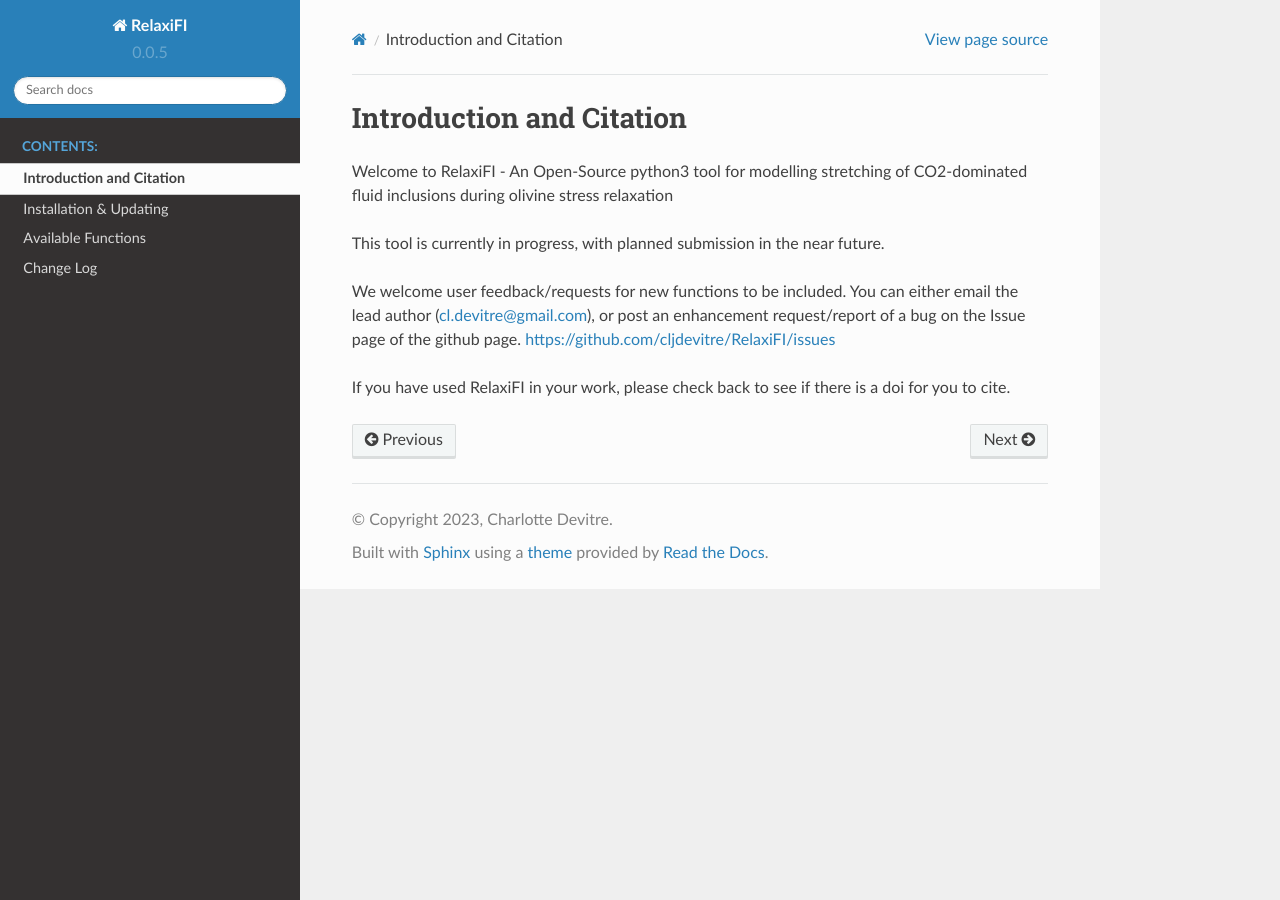
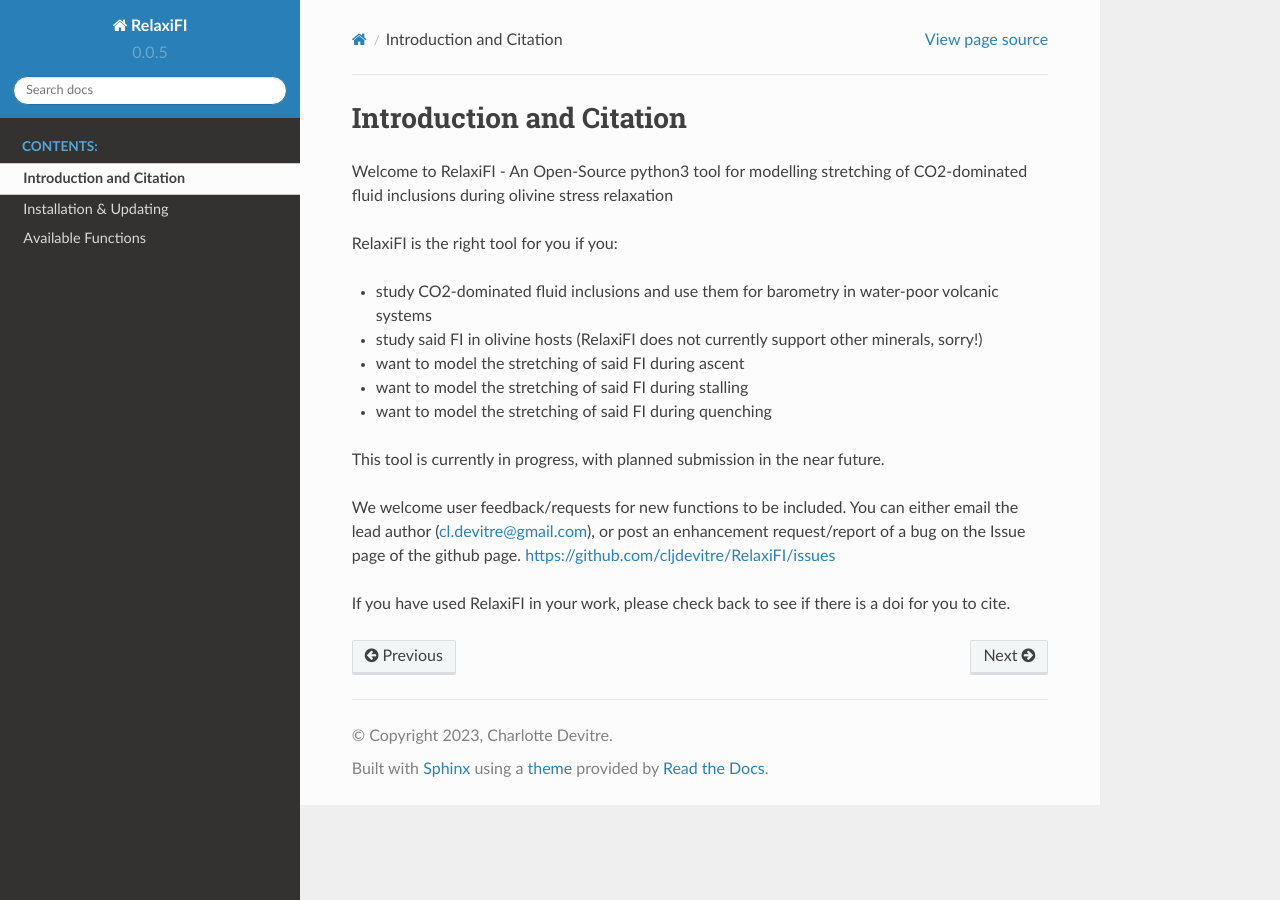
Before and after one commit to cljdevitre/FIstretch, a Sphinx documentation site: the page built from docs/source/introduction.rst, in a window 1280 px wide. Built offline with Sphinx 7.4.7 and the Read the Docs theme 2.0.0, drawn with Linux system fonts in a browser that asks for light colours; pages that are not in the unit, such as notebooks, are missing from menus.

Commit message:
changes to aesthetics of docs

```diff
--- a/docs/source/available_functions.rst
+++ b/docs/source/available_functions.rst
@@ -1,6 +1,6 @@
-========================
+########################
 Available Functions
-========================
+########################
 
 Calculating entrapment depth, FI pressure and CO2 density
 ======================
--- a/docs/source/installation.rst
+++ b/docs/source/installation.rst
@@ -1,6 +1,6 @@
-========================
+########################
 Installation & Updating
-========================
+########################
 
 Installation
 ============
--- a/docs/source/introduction.rst
+++ b/docs/source/introduction.rst
@@ -1,9 +1,16 @@
-==============================
+#############################
 Introduction and Citation
-==============================
+#############################
 
 Welcome to RelaxiFI - An Open-Source python3 tool for modelling stretching of CO2-dominated fluid inclusions during olivine stress relaxation
 
+RelaxiFI is the right tool for you if you:
+
+* study CO2-dominated fluid inclusions and use them for barometry in water-poor volcanic systems
+* study said FI in olivine hosts (RelaxiFI does not currently support other minerals, sorry!)
+* want to model the stretching of said FI during ascent
+* want to model the stretching of said FI during stalling
+* want to model the stretching of said FI during quenching
 
 This tool is currently in progress, with planned submission in the near future.
 
```
Also changed, not shown: docs/source/index.rst (+1 -12 lines).
